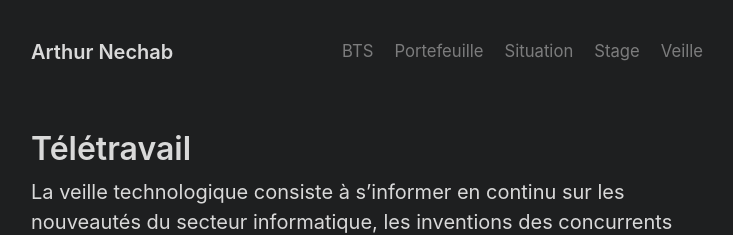
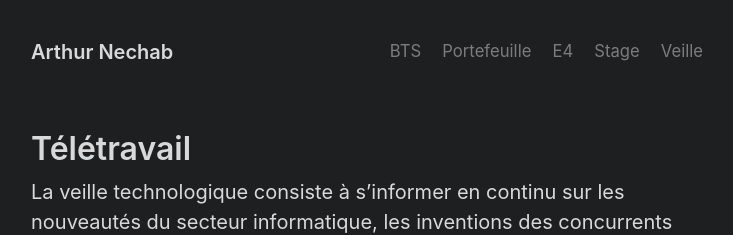
Before and after one commit to arthur-nechab/portfolio, a Jekyll site: the page built from archive.md, in a window 1280 px wide. Shown: the top 235 px of the page, without its empty margins (273-1006 px from the left). Built offline with Jekyll 4.4.1, drawn with Linux system fonts in a browser that asks for light colours.

Commit message:
Update _config.yml

```diff
--- a/_config.yml
+++ b/_config.yml
@@ -42,8 +42,8 @@ nav:
 - title: Portefeuille
   url: /portefeuille
 
-- title: Situation
-  url: /situation
+- title: E4
+  url: /e4
 
 - title: Stage
   url: /stage
```
